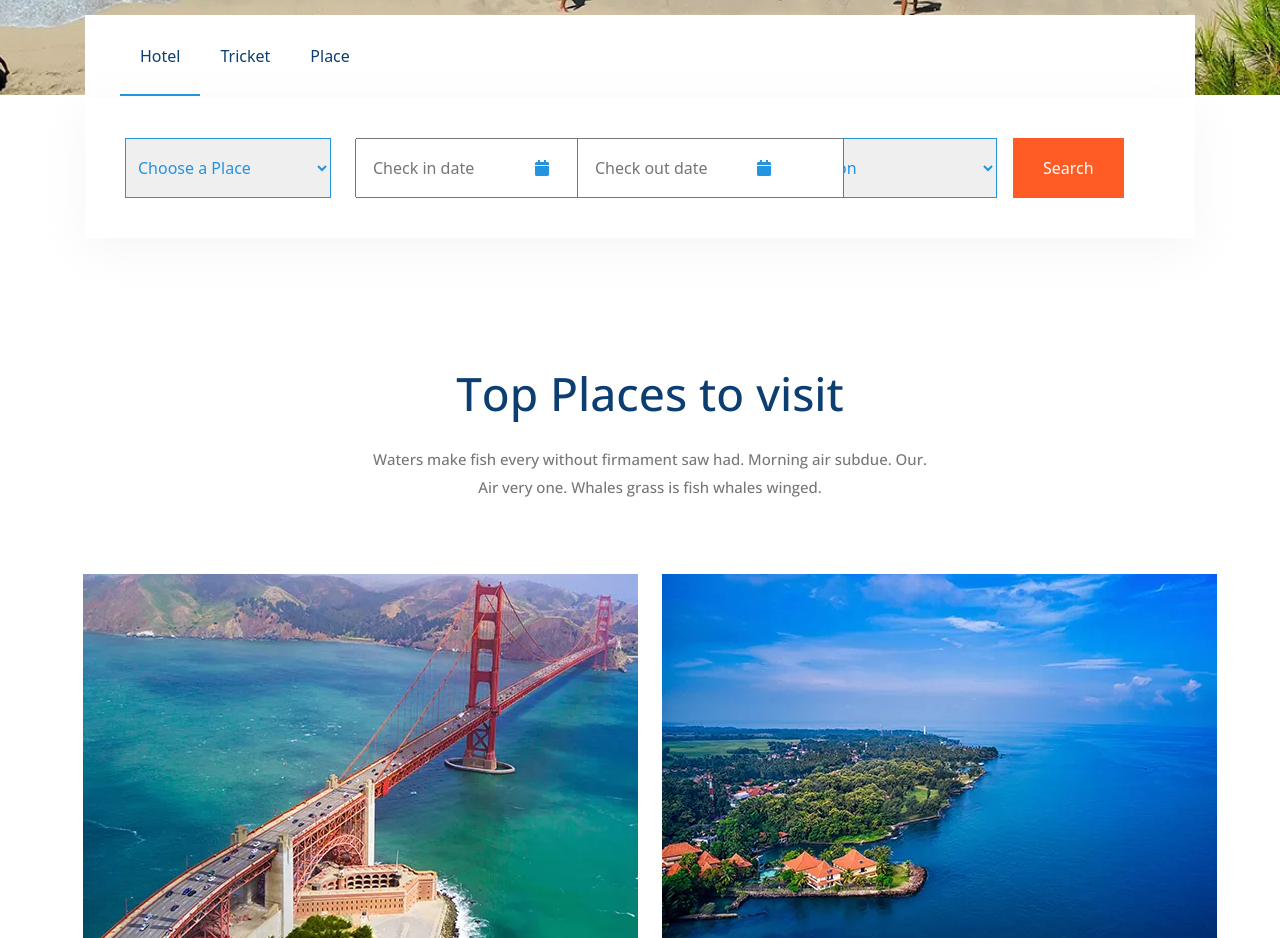
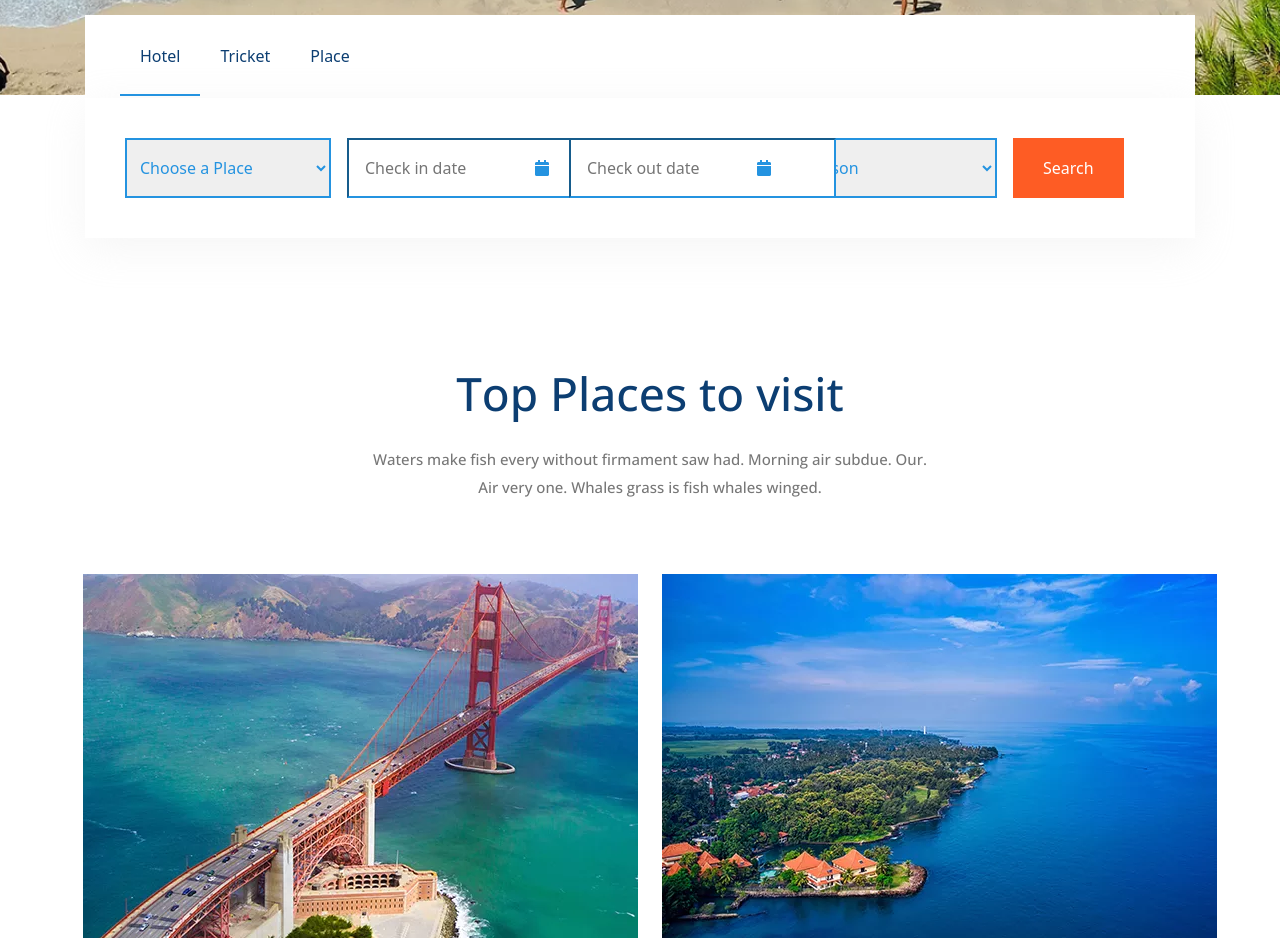
Before and after one commit to Shajeev172/Saintmartine, a plain HTML site: page index.html in a window 1280 px wide. Shown: the part 940-1878 px from the top of the page. Drawn offline with nearby package versions, Linux system fonts and the light colour scheme.

Commit message:
focus color change

```diff
--- a/css/style.css
+++ b/css/style.css
@@ -84,8 +84,12 @@ a.dropdown-item{text-transform: capitalize;}
 #search .main-form .input-item input{padding: 16px;}
 #search .main-form .input-item i {position: absolute;right: 4px;top: 23%;transform: translateY(50%);}
 #search .main-form .form-btn{display: inline-block;padding: 13px 30px;border-radius: 0;font-size: 16px;color: #fff;text-transform: capitalize;-webkit-transition: 0.5s;transition: 0.3s;background-color: #fe5c24;font-weight: 500;border: none;}
-#search .form-field{border-color: #2493e0;color: #2493e0;padding: 0 8px;}
-
+#search .form-field{border-color: #2493e0;color: #2493e0;border-width: 2px;}
+#search .form-field:focus{outline: none;}
+#search input:focus{outline: none;}
+#search input{border-color: #2493e0;color: #2493e0;}
+#hotel-form:focus{outline: none;}
+#hotel-form select{padding-left: 9px}
 /*Search Form CSS Code End*/
 
 
```
Also changed, not shown: index.html (+2 -1 lines).
